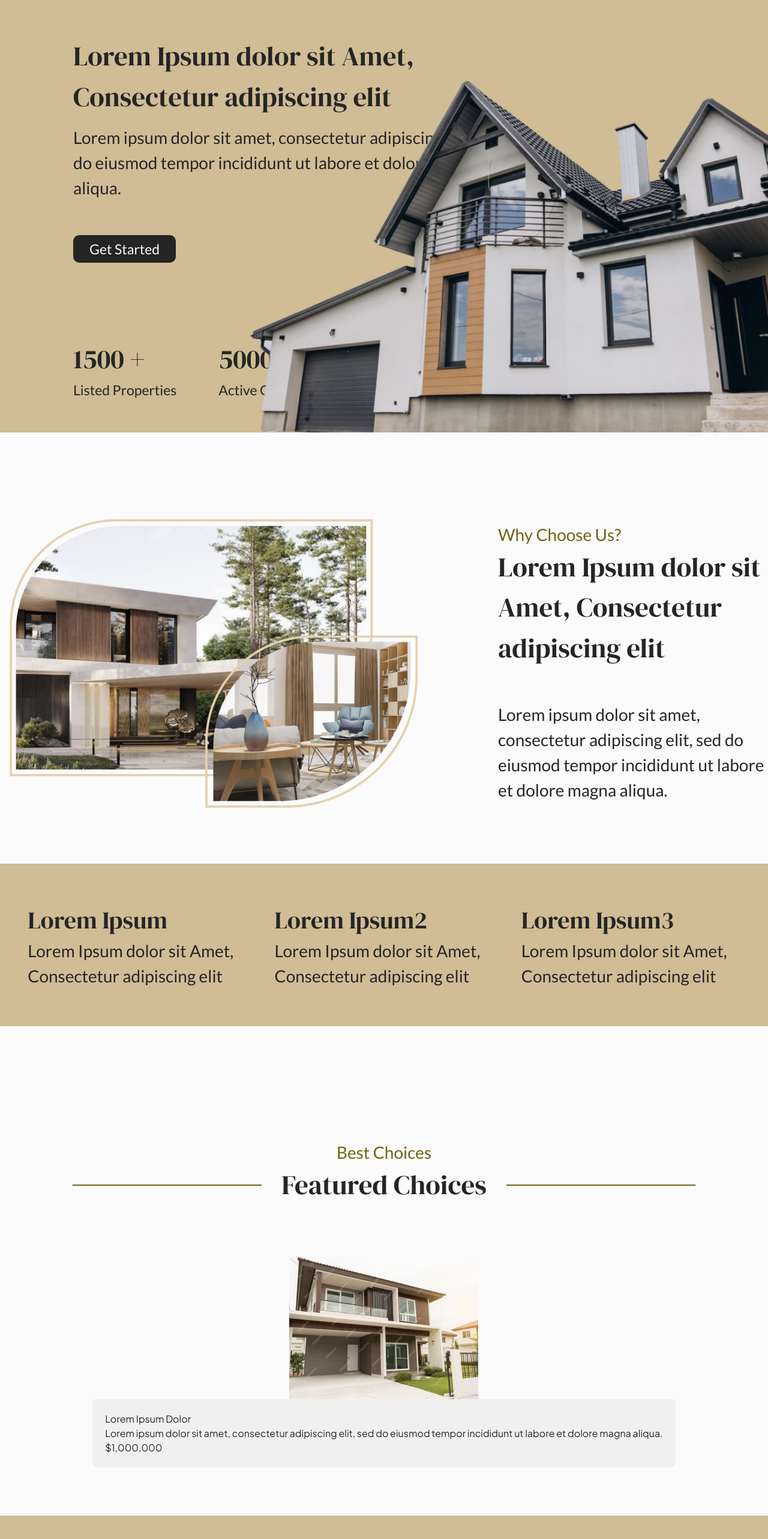
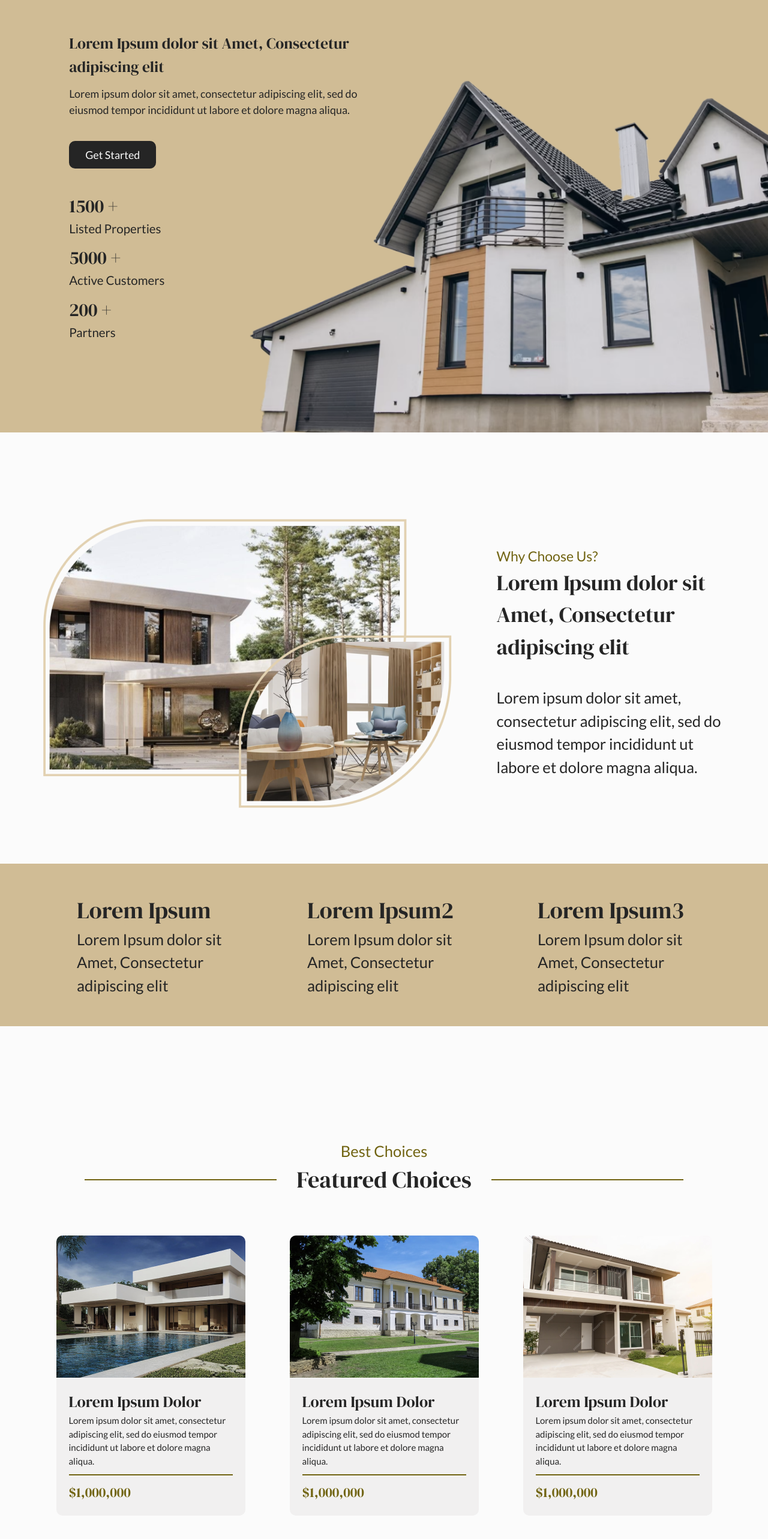
Before and after one commit to TheWalkingBread/web-templates, a Next.js app: page /template1 in a window 1280 px wide. Shown: the part 162-2728 px from the top of the page at 60% size. Built offline with nearby package versions, Linux system fonts and the light colour scheme.

Commit message:
Add mobile responsiveness for template 1

```diff
--- a/src/components/Body/Showcase2.js
+++ b/src/components/Body/Showcase2.js
@@ -31,21 +31,39 @@ export default function Showcase2(props) {
 				</div>
 				<div className={style.showcase2_row1_contents}>
 					<div className={style.showcase2_row1_content}>
+						<Image src={'/template1/content2.png'} width={800} height={800} alt='Content image' className={style.showcase2_content_image} />
+						<div className={style.showcase2_content_details}>
+							<p className={style.showcase2_content_details_t1}>Lorem Ipsum Dolor</p>
+							<p className={style.showcase2_content_details_t2}>Lorem ipsum dolor sit amet, consectetur adipiscing elit, sed do eiusmod tempor incididunt ut labore et dolore magna aliqua.</p>
+							<div className={style.showcase2_content_details_ruler}></div>
+							<p className={style.showcase2_content_details_t3}>$1,000,000</p>
+						</div>
+					</div>
+					<div className={style.showcase2_row1_content}>
+						<Image src={'/template1/content3.png'} width={800} height={800} alt='Content image' className={style.showcase2_content_image} />
+						<div className={style.showcase2_content_details}>
+							<p className={style.showcase2_content_details_t1}>Lorem Ipsum Dolor</p>
+							<p className={style.showcase2_content_details_t2}>Lorem ipsum dolor sit amet, consectetur adipiscing elit, sed do eiusmod tempor incididunt ut labore et dolore magna aliqua.</p>
+							<div className={style.showcase2_content_details_ruler}></div>
+							<p className={style.showcase2_content_details_t3}>$1,000,000</p>
+						</div>
+					</div>
+					<div className={style.showcase2_row1_content}>
 						<Image src={'/template1/content1.png'} width={800} height={800} alt='Content image' className={style.showcase2_content_image} />
 						<div className={style.showcase2_content_details}>
-							<p>Lorem Ipsum Dolor</p>
-							<p>Lorem ipsum dolor sit amet, consectetur adipiscing elit, sed do eiusmod tempor incididunt ut labore et dolore magna aliqua.</p>
-							<div></div>
-							<p>$1,000,000</p>
+							<p className={style.showcase2_content_details_t1}>Lorem Ipsum Dolor</p>
+							<p className={style.showcase2_content_details_t2}>Lorem ipsum dolor sit amet, consectetur adipiscing elit, sed do eiusmod tempor incididunt ut labore et dolore magna aliqua.</p>
+							<div className={style.showcase2_content_details_ruler}></div>
+							<p className={style.showcase2_content_details_t3}>$1,000,000</p>
 						</div>
 					</div>
 				</div>
 				{/* <Image src={'/template1/showcase2.png'} width={800} height={800} alt='Hero Image' className={style.showcase2_row1_image} /> */}
 				<div></div>
 			</div>
-			<div className={style.showcase2_row2}>
+			{/* <div className={style.showcase2_row2}>
 				{getBottomData()}
-			</div>
+			</div> */}
 		</div>
 	);
 }
--- a/src/components/Sections/Footer1.js
+++ b/src/components/Sections/Footer1.js
@@ -1,7 +1,10 @@
 export default function Footer(props) {
     return (
       <footer className={props.style.footer_container}>
-        <p>&copy; 2023 Your Website</p>
+        <div>loremipsum.com</div>
+        <div>facebook.com/loremipsum</div>
+        <div>loremipsum@dolor.com</div>
+        <div>+63 9123456789</div>
       </footer>
     );
   }
--- a/src/pages/template1/index.js
+++ b/src/pages/template1/index.js
@@ -38,7 +38,8 @@ export default function Home() {
                         'Lorem Ipsum3': 'Lorem Ipsum dolor sit Amet, Consectetur adipiscing elit',
                     }}
                 />
-                <Body.Showcase2/>
+                <Body.Showcase2
+                />
             </Sections.Body1>
 
             <Sections.Footer1 style={style}>
--- a/src/styles/Hero1.module.css
+++ b/src/styles/Hero1.module.css
@@ -1,4 +1,4 @@
-.hero_container{
+.hero_container {
     color: #252525;
     /* height: calc(100vh - 100px); */
     height: 783px;
@@ -10,20 +10,27 @@
     position: relative;
     padding: 122px;
 }
-.hero_heading{
+
+.hero_container * {
+    transition: 0.5s;
+}
+
+.hero_heading {
     width: 577px;
     font-size: 45px;
     text-align: left;
     font-family: 'DM Serif Display';
 }
-.hero_subheading{
+
+.hero_subheading {
     font-size: 28px;
     margin-bottom: 58px;
     margin-top: 13px;
     font-family: 'Lato';
     width: 724px;
 }
-.hero_button{
+
+.hero_button {
     font-size: 23px;
     background-color: #252525;
     color: #fbfbfb;
@@ -37,10 +44,12 @@
     justify-content: center;
     align-items: center;
 }
-.hero_button:hover{
+
+.hero_button:hover {
     background-color: rgb(175, 175, 175);
 }
-.hero_image{
+
+.hero_image {
     position: absolute;
     right: 0;
     bottom: 0;
@@ -48,20 +57,94 @@
     width: 80%;
     max-width: 1051px;
 }
-.hero_bottom_data{
+
+.hero_bottom_data {
     display: flex;
     flex-direction: row;
 }
-.hero_bottom_data_column{
+
+.hero_bottom_data_column {
     display: flex;
     flex-direction: column;
     margin-right: 70px;
 }
-.hero_bottom_data_column_value{
+
+.hero_bottom_data_column_value {
     font-family: 'DM Serif Display';
     font-size: 45px;
 }
-.hero_bottom_data_column_label{
+
+.hero_bottom_data_column_label {
     font-family: 'Lato';
     font-size: 23px;
 }
+
+@media only screen and (max-width: 1650px) {
+    .hero_container {
+        padding: 9vw;
+    }
+    .hero_heading {
+        font-size: 2vw;
+    }
+
+    .hero_subheading {
+        font-size: 1.4vw;
+        width: 40.4vw;
+        margin-bottom: 3vw;
+    }
+
+    .hero_button {
+        font-size: 1.4vw;
+        margin-bottom: 3vw;
+    }
+
+    .hero_bottom_data {
+        display: flex;
+        flex-direction: column;
+    }
+    .hero_bottom_data_column {
+        margin-bottom: 10px;
+    }
+    .hero_bottom_data_column_value {
+        font-size: 2.4vw;
+    }
+
+    .hero_bottom_data_column_label {
+        font-size: 1.6vw;
+    }
+
+}
+
+@media only screen and (max-width: 1200px) {
+
+    .hero_heading {
+        font-size: 24px;
+    }
+
+    .hero_subheading {
+        font-size: 20px;
+        width: 450px;
+        margin-bottom: 3vw;
+    }
+
+    .hero_button {
+        font-size: 20px;
+        margin-bottom: 35px;
+    }
+
+    .hero_bottom_data {
+        display: flex;
+        flex-direction: column;
+    }
+    .hero_bottom_data_column {
+        margin-bottom: 10px;
+    }
+    .hero_bottom_data_column_value {
+        font-size: 34px;
+    }
+
+    .hero_bottom_data_column_label {
+        font-size: 20px;
+    }
+
+}
--- a/src/styles/Showcase1.module.css
+++ b/src/styles/Showcase1.module.css
@@ -1,4 +1,4 @@
-.showcase1_container{
+.showcase1_container {
     color: #252525;
     /* height: calc(100vh - 100px); */
     height: 1117px;
@@ -10,32 +10,24 @@
     position: relative;
     padding: 127px 0px;
 }
-.showcase1_heading{
-    width: 577px;
-    font-size: 45px;
-    text-align: left;
-    font-family: 'DM Serif Display';
+.showcase1_container *{
+    transition: 0.5s;
 }
-.showcase1_subheading{
-    font-size: 28px;
-    margin-bottom: 58px;
-    margin-top: 13px;
-    font-family: 'Lato';
-    width: 724px;
-}
-.showcase1_row1{
+.showcase1_row1 {
     display: flex;
     flex-direction: row;
     justify-content: center;
     align-items: center;
     width: 100%;
 }
-.showcase1_row1_image{
+
+.showcase1_row1_image {
     height: auto;
     width: 80%;
     max-width: 708px;
 }
-.showcase1_row1_details{
+
+.showcase1_row1_details {
     display: flex;
     flex-direction: column;
     align-items: flex-start;
@@ -43,26 +35,30 @@
     width: 594px;
     padding-left: 122px;
 }
-.showcase1_row1_details_p1{
+
+.showcase1_row1_details_p1 {
     font-family: 'Lato';
     font-size: 28px;
     color: #716412;
     margin: 0;
 }
-.showcase1_row1_details_p2{
+
+.showcase1_row1_details_p2 {
     font-family: 'DM Serif Display';
     color: #252525;
     font-size: 45px;
     margin-top: 0;
     margin-bottom: 56px;
 }
-.showcase1_row1_details_p3{
+
+.showcase1_row1_details_p3 {
     font-family: 'Lato';
     color: #252525;
     font-size: 28px;
 
 }
-.showcase1_row2{
+
+.showcase1_row2 {
     height: 284px;
     width: 100%;
     background-color: #d0bc95;
@@ -73,21 +69,117 @@
     justify-content: space-evenly;
     align-items: center;
 }
-.showcase1_row2_column{
+
+.showcase1_row2_column {
     display: flex;
     flex-direction: column;
     justify-content: center;
     align-items: center;
     width: 365px;
 }
-.showcase1_row2_column_value{
+
+.showcase1_row2_column_value {
     font-family: 'Lato';
     font-size: 28px;
     text-align: left;
 }
-.showcase1_row2_column_label{
+
+.showcase1_row2_column_label {
     font-family: 'DM Serif Display';
     font-size: 40px;
     width: 100%;
     text-align: left;
 }
+
+@media only screen and (max-width: 1650px) {
+
+
+    .showcase1_row1_image {
+        height: auto;
+        width: 80%;
+        max-width: 708px;
+    }
+    .showcase1_row1_details {
+        display: flex;
+        flex-direction: column;
+        align-items: flex-start;
+        justify-content: flex-start;
+        width: 36vw;
+        padding-left: 5vw;
+    }
+
+    .showcase1_row1_details_p1 {
+        font-family: 'Lato';
+        font-size: 1.8vw;
+        color: #716412;
+        margin: 0;
+    }
+
+    .showcase1_row1_details_p2 {
+        font-family: 'DM Serif Display';
+        color: #252525;
+        font-size: 2.8vw;
+        margin-top: 0;
+        margin-bottom: 3vw;
+    }
+
+    .showcase1_row1_details_p3 {
+        font-size: 2vw;
+
+    }
+    .showcase1_row2_column {
+        width: 20vw;
+    }
+    .showcase1_row2_column_value {
+        font-size: 2vw;
+    }
+
+    .showcase1_row2_column_label {
+        font-size: 3vw;
+    }
+}
+
+@media only screen and (max-width: 1200px) {
+    .showcase1_container{
+        height: auto;
+        padding-bottom: 30px;
+    }
+    .showcase1_row1 {
+        flex-direction: column;
+    }
+
+    .showcase1_row1_details {
+        width: 80vw;
+    }
+
+    .showcase1_row1_details_p1 {
+        font-size: 24px;
+    }
+
+    .showcase1_row1_details_p2 {
+        font-size: 29px;
+    }
+
+    .showcase1_row1_details_p3 {
+        font-size: 20px;
+
+    }
+
+    .showcase1_row2 {
+
+        display: flex;
+        flex-direction: row;
+        justify-content: space-evenly;
+        align-items: center;
+    }
+    .showcase1_row2_column {
+        width: 20vw;
+    }
+    .showcase1_row2_column_value {
+        font-size: 2vw;
+    }
+
+    .showcase1_row2_column_label {
+        font-size: 3vw;
+    }
+}
--- a/src/styles/Showcase2.module.css
+++ b/src/styles/Showcase2.module.css
@@ -1,7 +1,6 @@
-.showcase2_container{
+.showcase2_container {
     color: #252525;
     /* height: calc(100vh - 100px); */
-    height: 1117px;
     display: flex;
     justify-content: flex-start;
     align-items: flex-start;
@@ -10,32 +9,41 @@
     position: relative;
     padding: 62px 0px;
 }
-.showcase2_heading{
+
+.showcase2_container * {
+    transition: 0.5s;
+}
+
+.showcase2_heading {
     width: 577px;
     font-size: 45px;
     text-align: left;
     font-family: 'DM Serif Display';
 }
-.showcase2_subheading{
+
+.showcase2_subheading {
     font-size: 28px;
     margin-bottom: 58px;
     margin-top: 13px;
     font-family: 'Lato';
     width: 724px;
 }
-.showcase2_row1{
+
+.showcase2_row1 {
     display: flex;
     flex-direction: column;
     justify-content: center;
     align-items: center;
     width: 100%;
 }
-.showcase2_row1_t1{
+
+.showcase2_row1_t1 {
     font-size: 28px;
     color: #716412;
     font-family: 'Lato';
 }
-.showcase2_row1_t2{
+
+.showcase2_row1_t2 {
     display: flex;
     flex-direction: row;
     justify-content: center;
@@ -43,29 +51,42 @@
     width: 100%;
     margin-bottom: 86px;
 }
-.showcase2_row1_t2 p{
+
+.showcase2_row1_t2 p {
     font-size: 45px;
     color: #252525;
     font-family: 'DM Serif Display';
     margin: 0px 33px;
 }
-.showcase2_row1_t2 div{
+
+.showcase2_row1_t2 div {
     width: 315px;
     height: 2px;
     background-color: #716412;
 }
-.showcase2_row1_content{
-    width: 315;
+
+.showcase2_row1_contents {
+    display: flex;
+    flex-direction: row;
+    justify-content: space-evenly;
+    align-items: center;
+}
+
+.showcase2_row1_content {
+    width: 315px;
     height: auto;
     border-radius: 20px;
+    margin: 0px 37px;
 }
-.showcase2_content_image{
+
+.showcase2_content_image {
     width: 100%;
     height: 237px;
     object-fit: contain;
-    border-radius:10px 10px 0px 0px;
+    border-radius: 10px 10px 0px 0px;
 }
-.showcase2_content_details{
+
+.showcase2_content_details {
     width: 100%;
     height: auto;
     background-color: #f1f0f0;
@@ -73,66 +94,78 @@
     padding: 21px;
 }
 
+.showcase2_content_details_t1 {
+    width: 100%;
+    text-align: left;
+    font-size: 26px;
+    font-family: DM Serif Display;
+    color: #252525;
+    margin: 0;
+}
 
+.showcase2_content_details_t2 {
+    width: 100%;
+    text-align: left;
+    font-size: 15px;
+    font-family: Lato;
+    color: #252525;
+    margin: 0;
+}
 
-.showcase2_row1_image{
-    height: auto;
-    width: 80%;
-    max-width: 708px;
-}
-.showcase2_row1_details{
-    display: flex;
-    flex-direction: column;
-    align-items: flex-start;
-    justify-content: flex-start;
-    width: 594px;
-    padding-left: 122px;
-}
-.showcase2_row1_details_p1{
-    font-family: 'Lato';
-    font-size: 28px;
+.showcase2_content_details_t3 {
+    width: 100%;
+    text-align: left;
+    font-size: 23px;
+    font-family: DM Serif Display;
     color: #716412;
     margin: 0;
 }
-.showcase2_row1_details_p2{
-    font-family: 'DM Serif Display';
-    color: #252525;
-    font-size: 45px;
-    margin-top: 0;
-    margin-bottom: 56px;
+
+.showcase2_content_details_ruler {
+    width: 100%;
+    height: 2px;
+    background-color: #716412;
+    margin: 11px 0px;
 }
-.showcase2_row1_details_p3{
-    font-family: 'Lato';
-    color: #252525;
-    font-size: 28px;
 
+
+@media only screen and (max-width: 1650px) {
+
+    .showcase2_row1_t1 {
+        font-size: 2.0vw;
+        color: #716412;
+        font-family: 'Lato';
+    }
+
+    .showcase2_row1_t2 {
+        display: flex;
+        flex-direction: row;
+        justify-content: center;
+        align-items: center;
+        width: 100%;
+        margin-bottom: 0;
+    }
+
+    .showcase2_row1_t2 p {
+        font-size: 3vw;
+        color: #252525;
+        font-family: 'DM Serif Display';
+        margin: 0px 33px;
+    }
+
+    .showcase2_row1_t2 div {
+        width: 25vw;
+        height: 2px;
+        background-color: #716412;
+    }
+
+    .showcase2_row1_content {
+        margin: 5vw 37px;
+    }
 }
-.showcase2_row2{
-    height: 284px;
-    width: 100%;
-    background-color: #d0bc95;
-    margin-top: 80px;
 
-    display: flex;
-    flex-direction: row;
-    justify-content: space-evenly;
-    align-items: center;
+@media only screen and (max-width: 1200px) {
+    .showcase2_row1_contents {
+        flex-wrap: wrap;
+    }
 }
-.showcase2_row2_column{
-    display: flex;
-    flex-direction: column;
-    justify-content: center;
-    align-items: center;
-    width: 365px;
-}
-.showcase2_row2_column_value{
-    font-family: 'Lato';
-    font-size: 28px;
-    text-align: left;
-}
-.showcase2_row2_column_label{
-    font-family: 'DM Serif Display';
-    font-size: 40px;
-    width: 100%;
-    text-align: left;
-}
--- a/src/styles/Style1.css
+++ b/src/styles/Style1.css
@@ -1,6 +1,4 @@
-@import url('https://fonts.googleapis.com/css2?family=DM+Serif+Display&family=Lato:wght@300;400;700;900&display=swap');
 
-@import url('https://fonts.googleapis.com/css2?family=Plus+Jakarta+Sans:wght@400;500;700;800&display=swap');
 :root {
     --primary-color: #cb9800;
     --secondary-color: #000000;
--- a/src/styles/globals.css
+++ b/src/styles/globals.css
@@ -2,7 +2,8 @@
 @tailwind components;
 @tailwind utilities;
 
-
+@import url('https://fonts.googleapis.com/css2?family=DM+Serif+Display&family=Lato:wght@300;400;700;900&display=swap');
+@import url('https://fonts.googleapis.com/css2?family=Plus+Jakarta+Sans:wght@400;500;700;800&display=swap');
 html{
     font-size: 16px;
 }
```
Also changed, not shown: src/components/Buttons/Menu.js (deleted, +0 -7 lines), src/components/Sections/Header1.js (+13 -5 lines), src/pages/template1/Style.module.css (+8 -32 lines), src/styles/Header1.module.css (added, +108 -0 lines).
